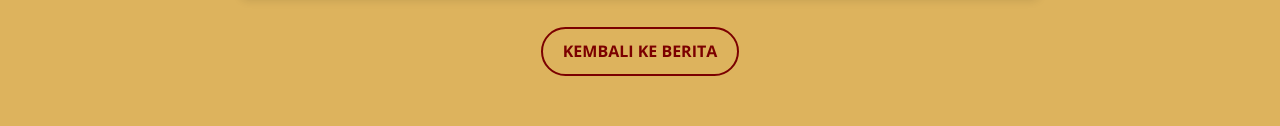
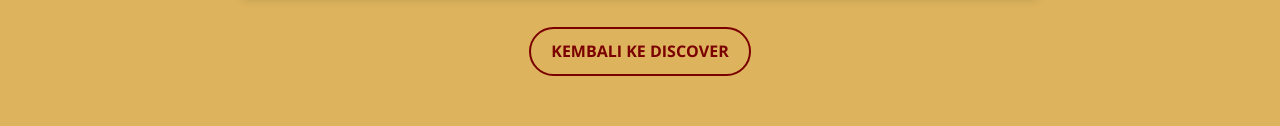
Before and after one commit to dinojaurus/TugasAkhir, a plain HTML site: page news-detail.html in a window 1280 px wide. Shown: the part 530-656 px from the top of the page. Drawn offline with nearby package versions, Linux system fonts and the light colour scheme.

Commit message:
Update news-detail.html

```diff
--- a/news-detail.html
+++ b/news-detail.html
@@ -31,20 +31,20 @@
         </nav>
     </header>
 
-    <main>
+   <main>
         <section class="section-padding">
             <div class="container">
-                <article class="news-article-detail">
+               <article class="news-article-detail">
                     <img id="detail-image" src="castle.jpg" alt="Featured News Image">
                     <div class="article-meta">
                         <span id="detail-author"></span> | <span id="detail-date"></span> | <span id="detail-category"></span>
                     </div>
                     <h1 id="detail-headline"></h1>
                     <div id="detail-content">
-                        </div>
+                    </div>
                 </article>
                 <div class="text-center" style="margin-top: 30px;">
-                    <a href="news.html" class="btn-secondary">Kembali ke Berita</a>
+                    <a href="discover.html" class="btn-secondary">Kembali ke Discover</a>
                 </div>
             </div>
         </section>
```
